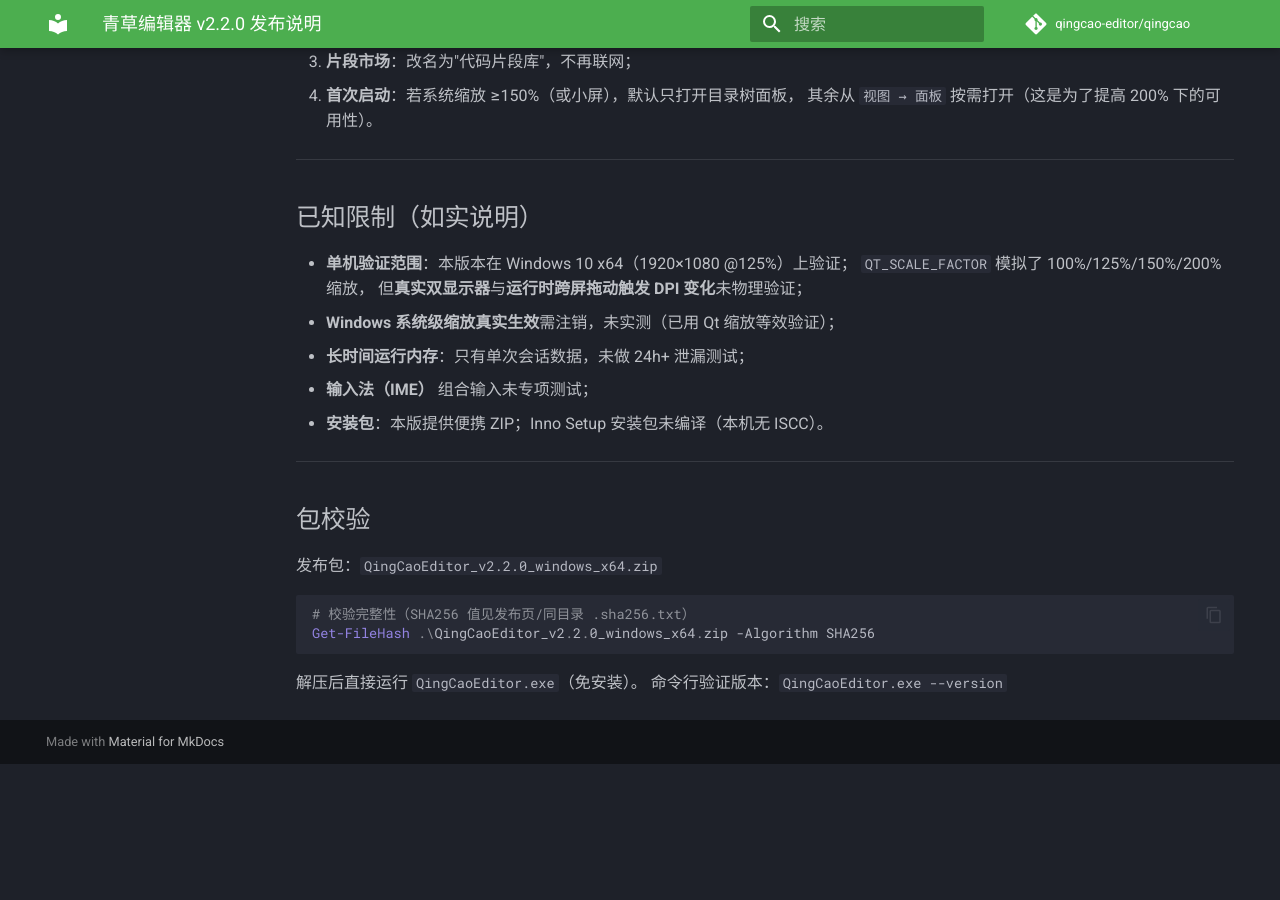
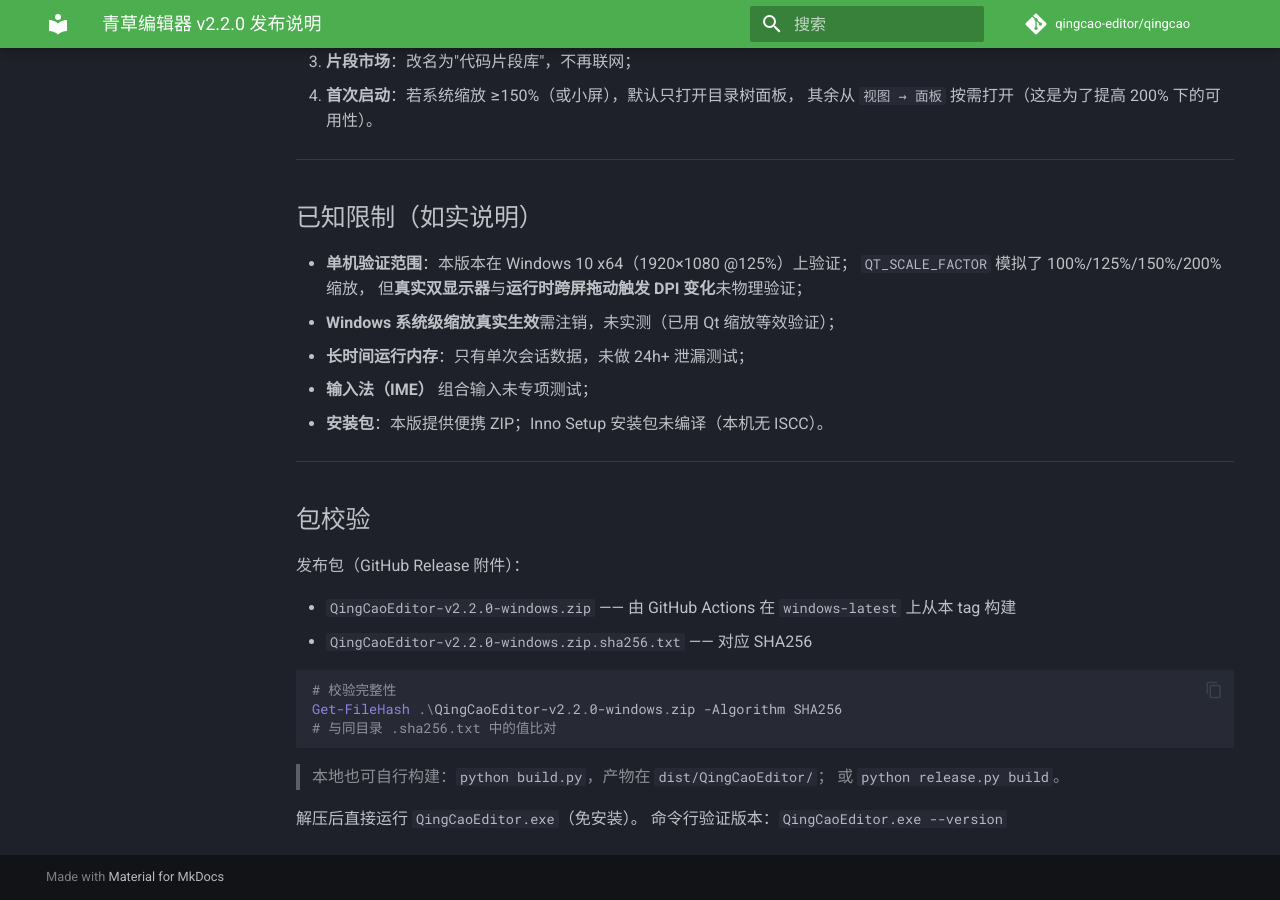
Before and after one commit to TomJerryGit/qingcao, an MkDocs documentation site: the page built from docs/release_notes_v2.2.0.md, in a window 1280 px wide and 900 px high, scrolled down 3512 px. Built offline with MkDocs 1.6.1 and Material for MkDocs 9.7.7, drawn with Linux system fonts in a browser that asks for light colours; comment, search, counter and statistics services are not loaded; before the commit the page ends 4276 px from its top, so only the background shows below that.

Commit message:
﻿docs(release): 修正 v2.2.0 发布说明中的产物名
GitHub Actions 产出的附件名是 `QingCaoEditor-v2.2.0-windows.zip`
（由 workflow 的 ${{ github.ref_name }} 拼接），而说明里写的是本地
构建名 `QingCaoEditor_v2.2.0_windows_x64.zip` —— 用户会在 Release
页面找不到对应文件。

现改为说明 Release 附件命名 + 附带 .sha256.txt，并保留本地构建方式。
（本提交不改动 tag，避免重复触发已开始的 Actions 发布。）

````diff
--- a/docs/release_notes_v2.2.0.md
+++ b/docs/release_notes_v2.2.0.md
@@ -147,12 +147,20 @@
 
 ## 包校验
 
-发布包：`QingCaoEditor_v2.2.0_windows_x64.zip`
+发布包（GitHub Release 附件）：
+
+* `QingCaoEditor-v2.2.0-windows.zip` —— 由 GitHub Actions 在
+  `windows-latest` 上从本 tag 构建
+* `QingCaoEditor-v2.2.0-windows.zip.sha256.txt` —— 对应 SHA256
 
 ```powershell
-# 校验完整性（SHA256 值见发布页/同目录 .sha256.txt）
-Get-FileHash .\QingCaoEditor_v2.2.0_windows_x64.zip -Algorithm SHA256
+# 校验完整性
+Get-FileHash .\QingCaoEditor-v2.2.0-windows.zip -Algorithm SHA256
+# 与同目录 .sha256.txt 中的值比对
 ```
+
+> 本地也可自行构建：`python build.py`，产物在 `dist/QingCaoEditor/`；
+> 或 `python release.py build`。
 
 解压后直接运行 `QingCaoEditor.exe`（免安装）。
 命令行验证版本：`QingCaoEditor.exe --version`
````
